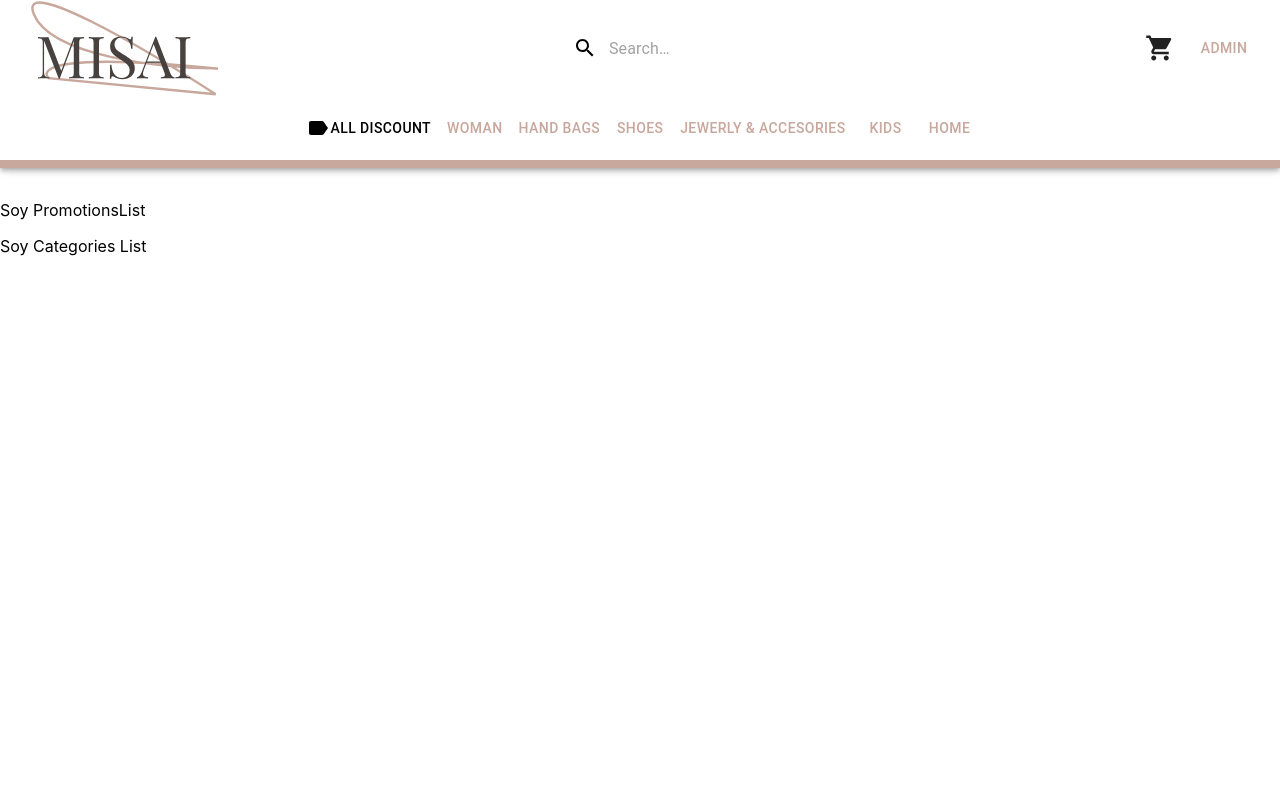
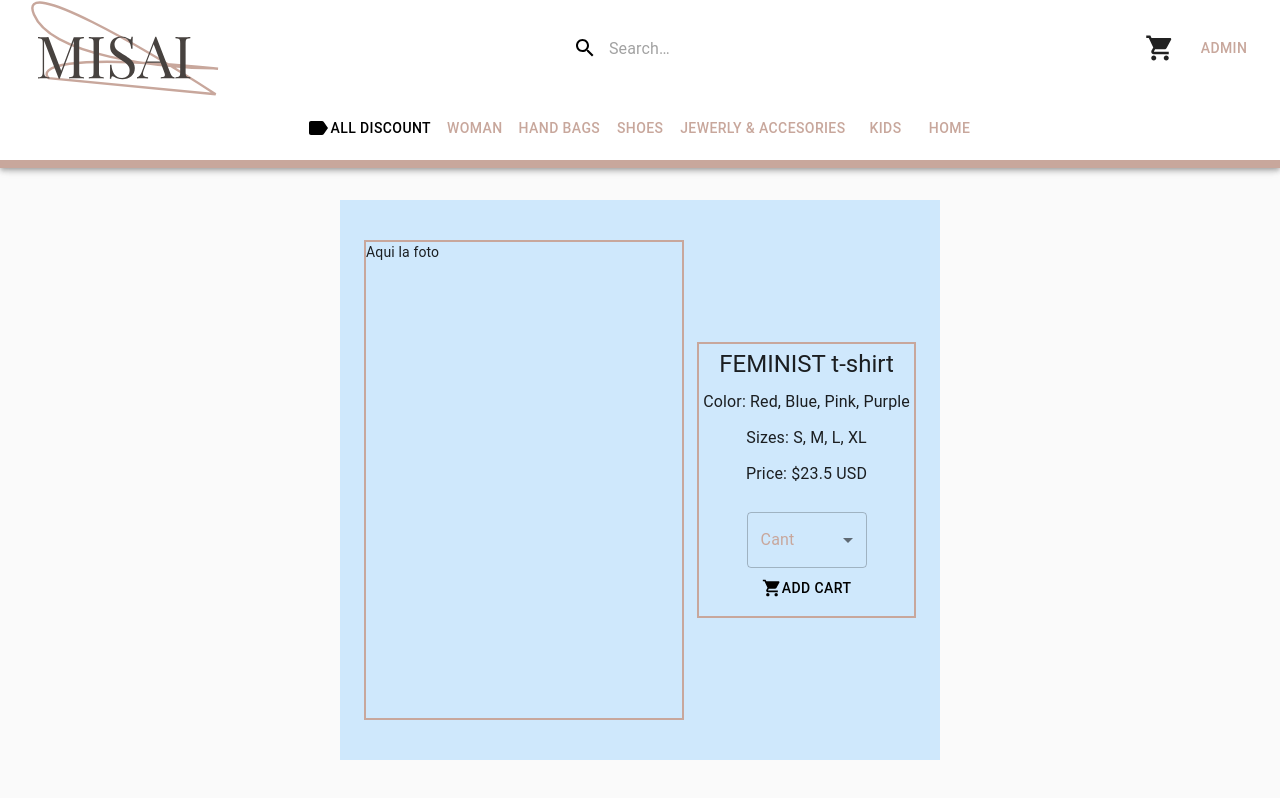
Before and after one commit to majoaquino99/Misai, a React (Create React App) app: page / in a window 1280 px wide. Built offline with nearby package versions, Linux system fonts and the light colour scheme.

Commit message:
detailed product by id desing

```diff
--- a/src/components/Customer/DetailedProductComponent/DetailedProduct.js
+++ b/src/components/Customer/DetailedProductComponent/DetailedProduct.js
@@ -1 +1,138 @@
 //Monse, detailed product component
+import React from 'react';
+import CssBaseline from '@material-ui/core/CssBaseline';
+import Typography from '@material-ui/core/Typography';
+import Container from '@material-ui/core/Container';
+import {  makeStyles }  from '@material-ui/core/styles';
+import InputLabel from '@material-ui/core/InputLabel';
+import FormHelperText from '@material-ui/core/FormHelperText';
+import FormControl from '@material-ui/core/FormControl';
+import Select from '@material-ui/core/Select';
+import NativeSelect from '@material-ui/core/NativeSelect';
+import Button from '@material-ui/core/Button';
+import ShoppingCartIcon from '@material-ui/icons/ShoppingCart';
+
+
+const useStyles = makeStyles((theme) => ({
+	Container: {
+		display: 'flex',
+    flexDirection: 'row',
+    alignItems: 'center',
+    justifyContent: 'space-between',
+    backgroundColor: '#cfe8fc',
+    height: '70vh',
+    width:'100vh'
+    },
+    text:{
+      margin: "4px"
+    },
+    divImg:{
+      display: 'flex',
+      flexDirection: 'Column',
+      backgroundColor: '#cfe8fc',
+      height: '60vh',
+      width:'40vh',
+      border: '2px solid #C8A79C'
+    },
+    divDetails:{
+      display: 'flex',
+      flexDirection: 'Column',
+      alignItems: 'center',
+      border: '2px solid #C8A79C',
+    },
+    formControl: {
+      margin: theme.spacing(1),
+      minWidth: 120,
+      color: "#C8A79C",
+      border: ' #C8A79C',
+      marginTop:"20px"
+
+    },
+    selectEmpty: {
+      marginTop: theme.spacing(2),
+      color: "#C8A79C",
+      border: ' #C8A79C',
+    },
+    select:{
+       border: '#C8A79C',
+      color: "#C8A79C",
+      '&:hover': {
+        border:"2px solid #cccccc",
+        color:"black"
+    }
+  },
+    btn:{
+      margin: "2px",
+      color: "black",
+      '&:hover': {
+        border:"2px solid #C8A79C",
+        color:"black"}
+    }
+
+}));
+
+const DetailedProduct = ({productById}) => {
+  const classes = useStyles();
+    //  console.log(productById)
+    // console.log(productId[0])
+    // console.log(productId[0].description)
+    const [state, setState] = React.useState({
+      cant: '',
+      total: 'hai',
+    });
+
+    const handleChange = (event) => {
+      const name = event.target.name;
+      setState({
+        ...state,
+        [name]: event.target.value,
+      });
+      console.log(event.target.value)
+
+    };
+
+    return(
+        <React.Fragment>
+        <CssBaseline />
+        <Container className={classes.Container} maxWidth="sm" >
+        <div className={classes.divImg}> Aqui la foto
+        {/* <img src={productById.ById.picture}  width={200} />*/}
+        </div>
+        <div className={classes.divDetails}>
+        <Typography className={classes.text} variant="h5" > {productById.description} </Typography>
+        <Typography className={classes.text} variant="subtitle1" > Color: {productById.colors} </Typography>
+        <Typography className={classes.text} variant="subtitle1" > Sizes: {productById.sizes} </Typography>
+        <Typography className={classes.text} variant="subtitle1" > Price: ${productById.price} USD</Typography>
+
+        <FormControl variant="outlined" className={classes.formControl}>
+        <InputLabel className={classes.select} htmlFor="outlined-cant-native-simple">Cant</InputLabel>
+        <Select
+          className={classes.select}
+          native
+          value={state.cant}
+          onChange={handleChange}
+          label="Cant"
+          inputProps={{
+            name: 'cant',
+            id: 'outlined-cant-native-simple',
+          }}
+        >
+          <option aria-label="None" value="" />
+          <option value={1}>1</option>
+          <option value={2}>2</option>
+          <option value={3}>3</option>
+        </Select>
+
+        <Button className={classes.btn} >
+         <ShoppingCartIcon style={{ fontSize: 20 }} /> Add cart
+        </Button>
+      </FormControl>
+
+        </div>
+       </Container>
+      </React.Fragment>
+    )
+
+};
+
+export default DetailedProduct;
--- /dev/null
+++ b/src/components/Customer/DetailedProductComponent/productId.js
@@ -0,0 +1,13 @@
+const productById = {
+        "productId": 1,
+        "description": "FEMINIST t-shirt",
+        "categoryId": 1,
+        "colors": "Red, Blue, Pink, Purple",
+        "sizes": "S, M, L, XL",
+        "price": 23.50,
+        "picture": "",
+        "createDate": "2020-06-09T11:15:06.7",
+        "updateDate": null,
+        "isActive": true
+    }
+    export default productById
--- a/src/components/Customer/HomeComponent/HomePage.js
+++ b/src/components/Customer/HomeComponent/HomePage.js
@@ -3,7 +3,9 @@ import HeaderCustomer from '../HeaderCustomer';
 import ProductsList from '../ProductsComponent/ProductsList';
 import CategoriesList from '../CategoriesComponent/CategoriesList';
 import PromotionsList from '../PromotionsComponent/PromotionsList';
+import DetailedProduct from '../DetailedProductComponent/DetailedProduct'
 import {  makeStyles }  from '@material-ui/core/styles';
+import productById from '../DetailedProductComponent/productId'
 
 //view promotions and categories
 //view lista de productos
@@ -32,8 +34,9 @@ const HomePage = () => {
             (
                 <div style={{marginTop: "200px"}}>
                 {/* Aqui pueden moverle pa ver sus componentes */}
-                <PromotionsList/>
-                <CategoriesList />
+                <DetailedProduct productById={productById}/>
+                {/* <PromotionsList/>
+                <CategoriesList /> */}
 
                 </div>
             ) : null}
```
